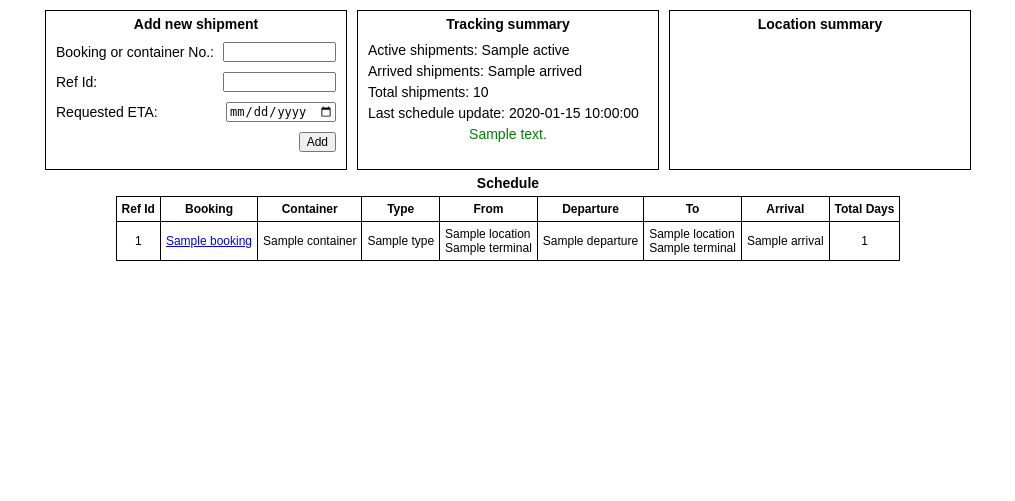
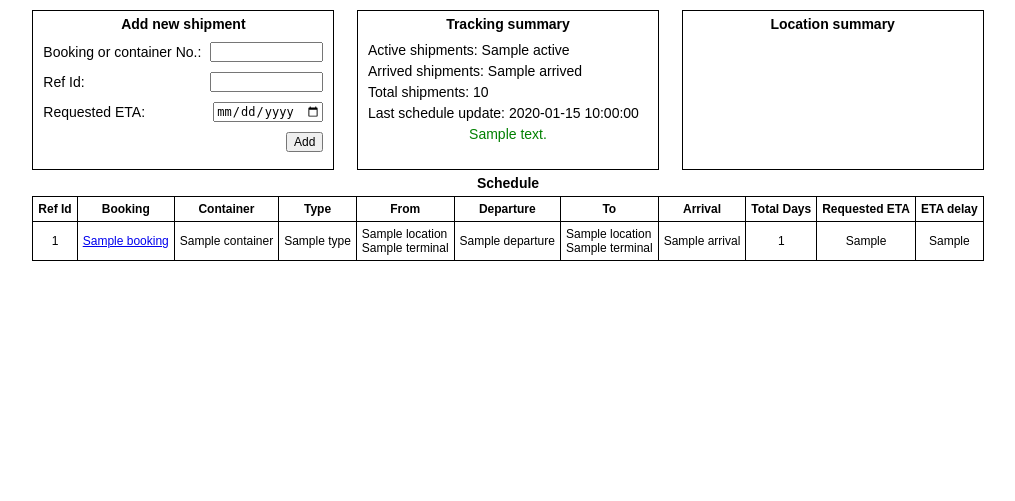
Before and after one commit to deevgeny/seacargos, a Flask app: template seacargos/templates/dashboard/dashboard.html in a window 1280 px wide. Shown: the part 64-565 px from the top of the page, without its empty margins (132-1147 px from the left). Run offline with Flask 2, Linux system fonts and the light colour scheme; the template is opened without the code that fills it: most values are stand-ins (such as "Sample title", 1, 10 or a date in 2020); parts of the project's set-up code (start-up, migrations or seed data) failed here and were passed over.

Commit message:
Add Requested ETA and ETA delay columns to schedule table. Implement datetime objects conversions.

```diff
--- a/seacargos/dashboard.py
+++ b/seacargos/dashboard.py
@@ -60,12 +60,20 @@ def dashboard():
 
     # POST request
     if request.method == "POST":
+        # Check booking number input
         user_input = request.form["booking"]
         query = validate_user_input(user_input)
+        # Check refId input
         if len(request.form["refId"]) > 0:
             query["refId"] = request.form["refId"]
         else:
             query["refId"] = "-"
+        # Check requested ETA input
+        if len(request.form["requestedETA"]) > 0:
+            query["requestedETA"] = request.form["requestedETA"]
+        else:
+            query["requestedETA"] = "-"
+        # Check query vs db records
         if check_db_records(query, db):
             content.update(etl_one(query, conn, db))
 
@@ -215,6 +223,12 @@ def schedule_table_data(cursor):
     format_string = "%d-%m-%Y %H:%M"
     table_data = {"table": []}
     for c in cursor:
+        # Check requestedETA and convert
+        eta_delay = "-"
+        if isinstance(c["requestedETA"], dt):
+            eta_delay = (c["arrivalDate"] - c["requestedETA"]).days
+            c["requestedETA"] = c["requestedETA"].strftime("%d-%m-%Y")
+
         # Construct and append table data row
         table_data["table"].append(
             {"refId": c["refId"],
@@ -232,7 +246,9 @@ def schedule_table_data(cursor):
              },
              #"arrival": dt.strftime(c["arrivalDate"], format_string),
              "arrival": c["arrivalDate"].strftime(format_string),
-             "totalDays": (c["arrivalDate"] - c["departureDate"]).days
+             "totalDays": (c["arrivalDate"] - c["departureDate"]).days,
+             "requestedETA": c["requestedETA"],
+             "etaDelay": eta_delay
             }
         )
     return table_data
--- a/seacargos/etl/oneline.py
+++ b/seacargos/etl/oneline.py
@@ -116,6 +116,9 @@ def transform_data(data):
             "blNo": data["container_data"]["blNo"],
             "user": data["query"]["user"], "line": data["query"]["line"],
             "refId": data["query"]["refId"],
+            "requestedETA": datetime.strptime(
+                data["query"]["requestedETA"], "%Y-%m-%d"
+                ),
             "trackStart": timestamp,
             "regularUpdate": timestamp,
             "recordUpdate": timestamp,
--- a/seacargos/templates/dashboard/dashboard.html
+++ b/seacargos/templates/dashboard/dashboard.html
@@ -70,6 +70,8 @@
         <th>To</th>
         <th>Arrival</th>
         <th>Total Days</th>
+        <th>Requested ETA</th>
+        <th>ETA delay</th>
       </tr>
       {% for row in content.table %}
         <tr>
@@ -80,10 +82,12 @@
           <td>{{ row.container }}</td>
           <td>{{ row.type }}</td>
           <td>{{ row.from.location }}<br>{{ row.from.terminal }}</td>
-          <td>{{ row.departure }}</td>
+          <td style="text-align: center;">{{ row.departure }}</td>
           <td>{{ row.to.location }}<br>{{ row.to.terminal }}</td>
-          <td>{{ row.arrival }}</td>
+          <td style="text-align: center;">{{ row.arrival }}</td>
           <td style="text-align: center;">{{ row.totalDays }}</td>
+          <td style="text-align: center;">{{ row.requestedETA }}</td>
+          <td style="text-align: center;">{{ row.etaDelay }}</td>
         </tr>
       {% endfor %}
     </table>
```
